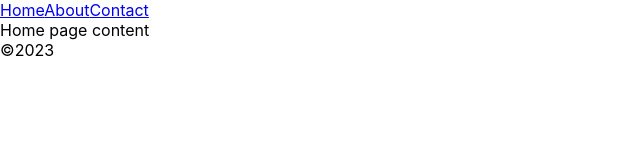
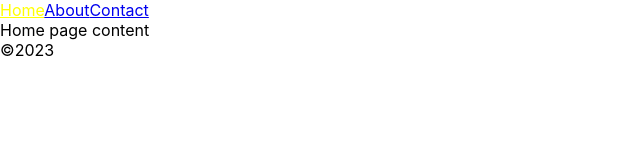
Before and after one commit to paullaster/react-router, a React (Create React App) app: page / in a window 1280 px wide. Shown: the top 160 px of the page, without its empty margins (0-640 px from the left). Built offline with nearby package versions, Linux system fonts and the light colour scheme.

Commit message:
add react files

```diff
--- a/src/App.css
+++ b/src/App.css
@@ -36,10 +36,3 @@
     transform: rotate(360deg);
   }
 }
-
-.active {
-  color: green !important;
-}
-.link {
-  color: yellow !important;
-}
--- a/src/assets/css/style.css
+++ b/src/assets/css/style.css
@@ -0,0 +1,6 @@
+.active {
+    color: green !important;
+  }
+  .link {
+    color: yellow !important;
+  }
```
